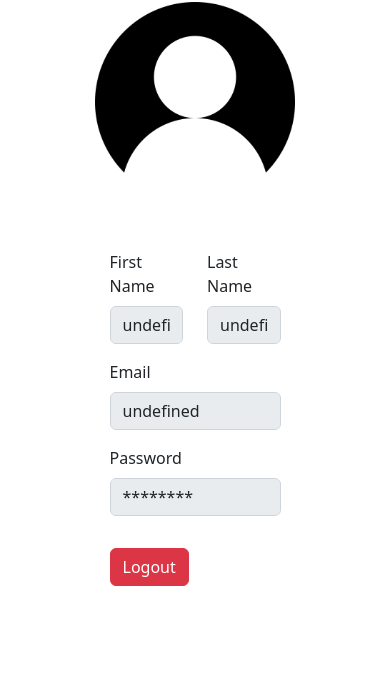
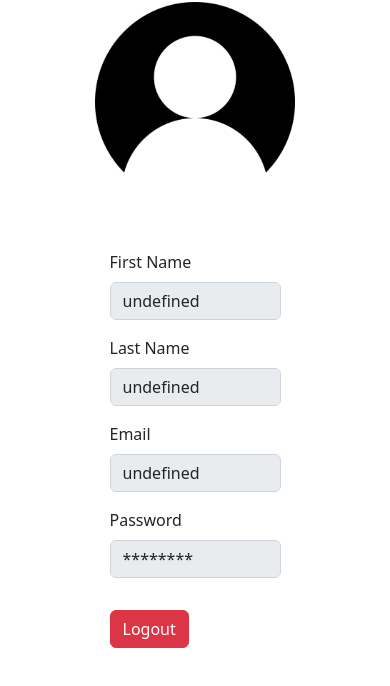
Before and after one commit to Omar-A-Mahran9/ITI-Ecommerce, a plain HTML site: page src/Pages/profile.html in a window 390 px wide. Shown: the part 64-750 px from the top of the page. Drawn offline with nearby package versions, Linux system fonts and the light colour scheme; files that its build step writes are made by us from their sources; sample sign-in values are in the browser's storage.

Commit message:
Update profile.html

```diff
--- a/src/Pages/profile.html
+++ b/src/Pages/profile.html
@@ -89,11 +89,11 @@
           <section class="w-50 mt-5 mx-auto">
               <fieldset disabled>
                 <div class="row mb-3">
-                  <div class="col-6">
+                  <div class="col-md-6 mb-3 mb-lg-0">
                     <label for="profile_username" class="form-label">First Name</label>
                     <input type="text" id="profile_userFname" class="form-control" placeholder="First Name">
                   </div>
-                  <div class="col-6">
+                  <div class="col-md-6">
                     <label for="profile_username" class="form-label">Last Name</label>
                     <input type="text" id="profile_userLname" class="form-control" placeholder="Last Name">
                   </div>
```
